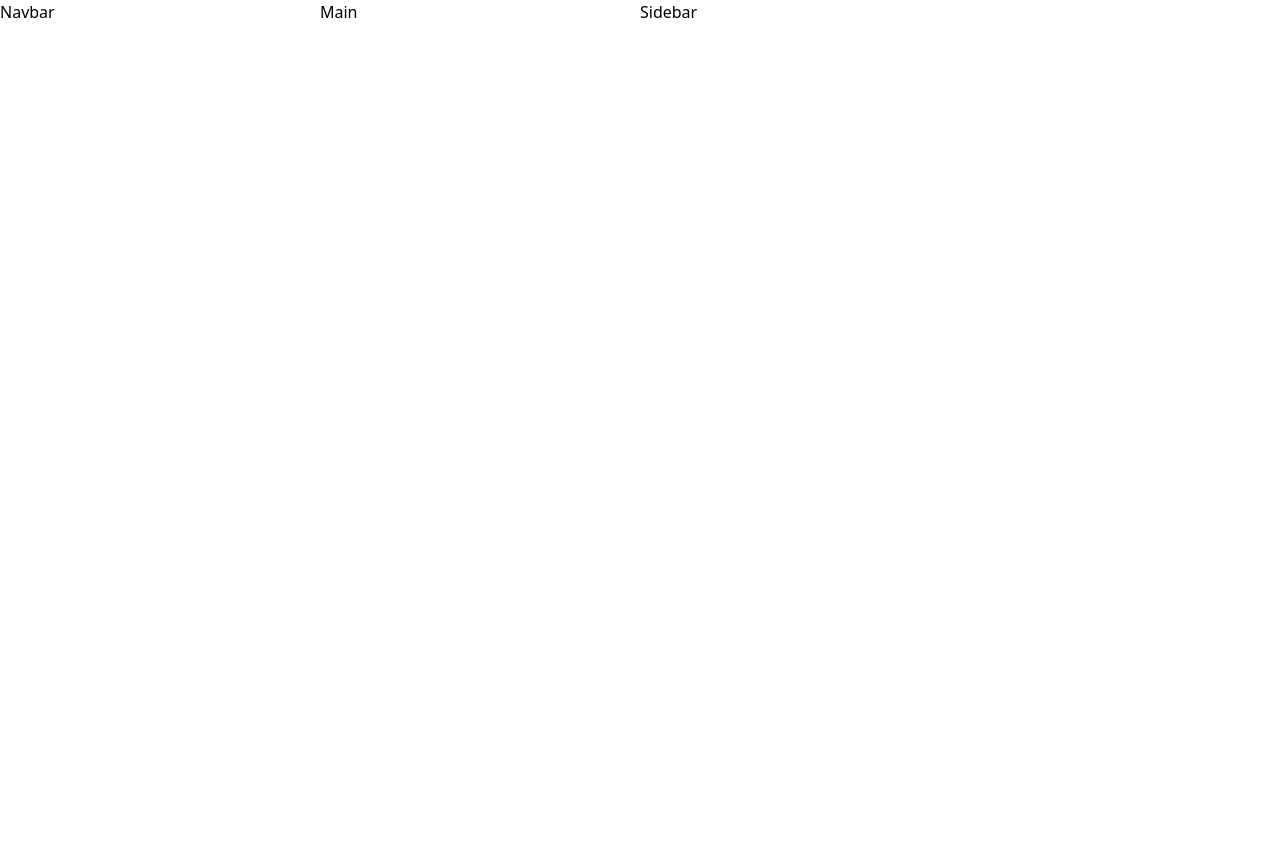
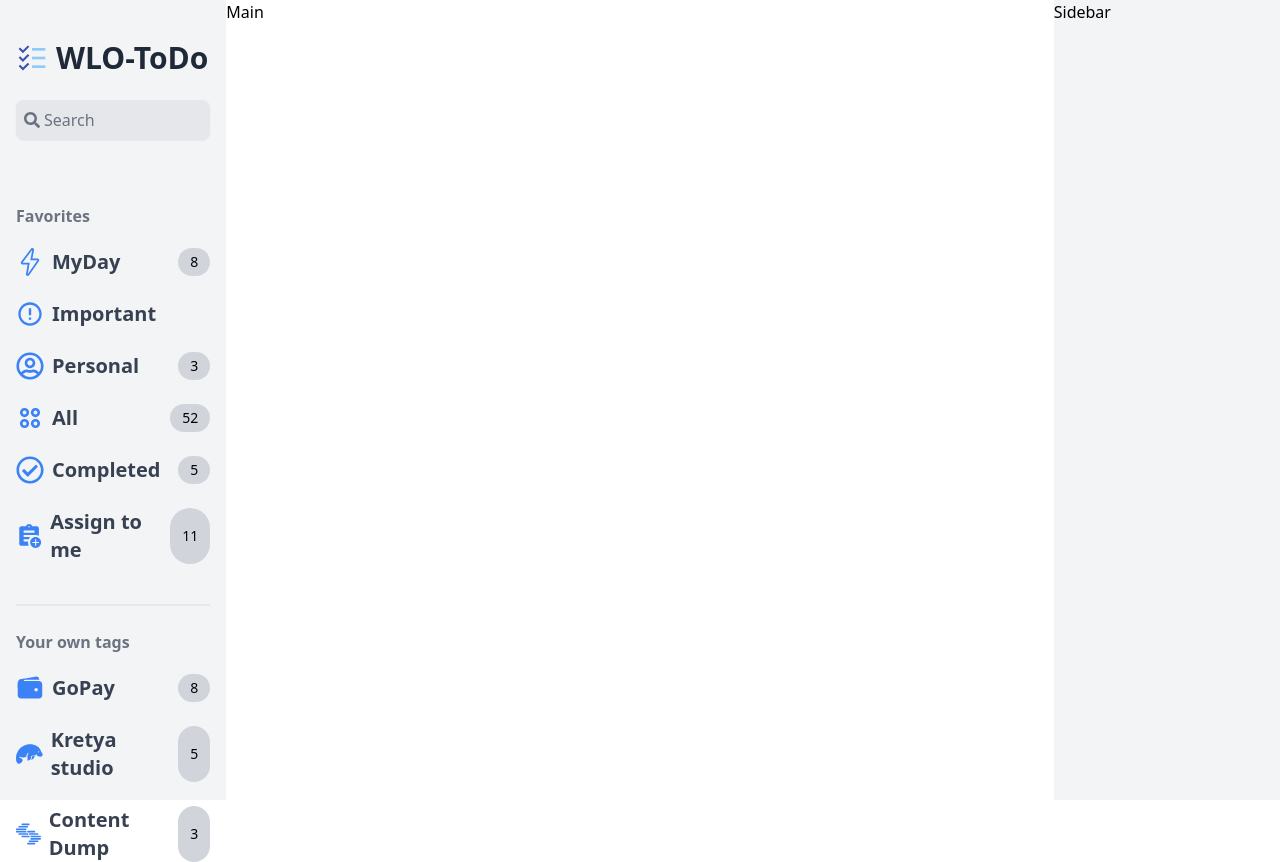
Before and after one commit to mfeti/WLO-ToDo, a React (Vite) app: page / in a window 1280 px wide. Before the commit the page ends 800 px from the top, so only its background shows below. Built offline with nearby package versions, Linux system fonts and the light colour scheme.

Commit message:
nav bar done

```diff
--- a/src/App.jsx
+++ b/src/App.jsx
@@ -14,9 +14,8 @@ export default function App() {
     AOS.refresh();
   }, []);
   return (
-    <div className="grid grid-cols-4 ">
+    <div className="flex justify-between">
       <Navbar />
-
       <Main />
       <Sidebar />
     </div>
--- a/src/components/Main.jsx
+++ b/src/components/Main.jsx
@@ -1,5 +1,5 @@
 function Main() {
-  return <div>Main</div>;
+  return <section className="w-full h-screen">Main</section>;
 }
 
 export default Main;
--- a/src/components/Navbar.jsx
+++ b/src/components/Navbar.jsx
@@ -1,5 +1,151 @@
+import { FaRegCheckCircle, FaRegUserCircle, FaSearch } from "react-icons/fa";
+import { FcTodoList } from "react-icons/fc";
+import { IoWallet } from "react-icons/io5";
+import { MdAssignmentAdd } from "react-icons/md";
+import { PiCirclesFourBold } from "react-icons/pi";
+import { RiErrorWarningLine } from "react-icons/ri";
+import { SiContentstack, SiStudio3T } from "react-icons/si";
+import { SlEnergy } from "react-icons/sl";
+
 function Navbar() {
-  return <div>Navbar</div>;
+  return (
+    <section className="bg-gray-100 w-[350px] h-screen">
+      <div className="mx-4 my-10">
+        <div className="space-y-6">
+          {/* logo section  */}
+          <div className="flex gap-2 items-center">
+            <FcTodoList className="w-8 h-8 object-contain" />
+            <span className="font-bold text-3xl text-gray-800">WLO-ToDo</span>
+          </div>
+          {/* Filter section  */}
+          <div className="relative group">
+            <input
+              type="text"
+              placeholder="Search"
+              className="pl-7 pr-2 py-2 rounded-lg placeholder:text-gray-500 bg-gray-200 inline-block w-full focus:outline-none focus:ring focus:ring-blue-200 shadow-sm transition-all duration-200"
+            />
+            <FaSearch className="text-gray-500 absolute top-1/2 -translate-y-1/2 left-2 group-hover:text-blue-300 transition-all duration-200" />
+          </div>
+          {/* 🔖 Favorites section  */}
+          <div className="py-10 border-b-2 ">
+            <p className="font-semibold text-gray-500">Favorites</p>
+            <div className="mt-5 space-y-6">
+              {/* My day  */}
+              <div className="flex justify-between">
+                <div className="flex gap-2 items-center">
+                  <SlEnergy className="text-blue-500 w-7 h-7" />
+                  <p className="font-semibold text-xl text-gray-700">MyDay</p>
+                </div>
+                <div className="flex justify-center items-center bg-gray-300 text-sm px-3 py-1 rounded-full">
+                  <span>8</span>
+                </div>
+              </div>
+              {/* important  */}
+              <div className="flex justify-between">
+                <div className="flex gap-2 items-center">
+                  <RiErrorWarningLine className="text-blue-500 w-7 h-7" />
+                  <p className="font-semibold text-xl text-gray-700">
+                    Important
+                  </p>
+                </div>
+                {/* <div className="flex justify-center items-center bg-gray-300 px-3 py-1 text-sm rounded-full">
+                  <span>5</span>
+                  <CiCircleCheck />
+                </div> */}
+              </div>
+              {/* personal  */}
+              <div className="flex justify-between">
+                <div className="flex gap-2 items-center">
+                  <FaRegUserCircle className="text-blue-500 w-7 h-7" />
+                  <p className="font-semibold text-xl text-gray-700">
+                    Personal
+                  </p>
+                </div>
+                <div className="flex justify-center items-center bg-gray-300 px-3 py-1 text-sm rounded-full">
+                  <span>3</span>
+                </div>
+              </div>
+              {/* All  */}
+              <div className="flex justify-between">
+                <div className="flex gap-2 items-center">
+                  <PiCirclesFourBold className="text-blue-500 w-7 h-7" />
+                  <p className="font-semibold text-xl text-gray-700">All</p>
+                </div>
+                <div className="flex justify-center items-center bg-gray-300 px-3 py-1 text-sm rounded-full">
+                  <span>52</span>
+                </div>
+              </div>
+              {/* completed  */}
+              <div className="flex justify-between">
+                <div className="flex gap-2 items-center">
+                  <FaRegCheckCircle className="text-blue-500 w-7 h-7" />
+                  <p className="font-semibold text-xl text-gray-700">
+                    Completed
+                  </p>
+                </div>
+                <div className="flex justify-center items-center bg-gray-300 px-3 py-1 text-sm rounded-full">
+                  <span>5</span>
+                </div>
+              </div>
+              {/* All  */}
+              <div className="flex justify-between">
+                <div className="flex gap-2 items-center">
+                  <MdAssignmentAdd className="text-blue-500 w-7 h-7" />
+                  <p className="font-semibold text-xl text-gray-700">
+                    Assign to me
+                  </p>
+                </div>
+                <div className="flex justify-center items-center bg-gray-300 px-3 py-1 text-sm rounded-full">
+                  <span>11</span>
+                </div>
+              </div>
+            </div>
+          </div>
+
+          {/* tags section  */}
+          <div className="">
+            <p className="font-semibold text-gray-500">Your own tags</p>
+            <div className="mt-5 space-y-6">
+              {/* Go pay  */}
+              <div className="flex justify-between">
+                <div className="flex gap-2 items-center">
+                  <IoWallet className="text-blue-500 w-7 h-7" />
+                  <p className="font-semibold text-xl text-gray-700">GoPay</p>
+                </div>
+                <div className="flex justify-center items-center bg-gray-300 text-sm px-3 py-1 rounded-full">
+                  <span>8</span>
+                </div>
+              </div>
+              {/* Kretya studio */}
+              <div className="flex justify-between">
+                <div className="flex gap-2 items-center">
+                  <SiStudio3T className="text-blue-500 w-7 h-7" />
+                  <p className="font-semibold text-xl text-gray-700">
+                    Kretya studio
+                  </p>
+                </div>
+                <div className="flex justify-center items-center bg-gray-300 px-3 py-1 text-sm rounded-full">
+                  <span>5</span>
+                </div>
+              </div>
+              {/* Content Dump  */}
+              <div className="flex justify-between">
+                <div className="flex gap-2 items-center">
+                  <SiContentstack className="text-blue-500 w-7 h-7" />
+                  <p className="font-semibold text-xl text-gray-700">
+                    Content Dump
+                  </p>
+                </div>
+                <div className="flex justify-center items-center bg-gray-300 px-3 py-1 text-sm rounded-full">
+                  <span>3</span>
+                </div>
+              </div>
+            </div>
+          </div>
+        </div>
+      </div>
+    </section>
+  );
 }
 
 export default Navbar;
--- a/src/components/Sidebar.jsx
+++ b/src/components/Sidebar.jsx
@@ -1,5 +1,5 @@
 function Sidebar() {
-  return <div>Sidebar</div>;
+  return <section className="bg-gray-100 w-[350px] h-screen">Sidebar</section>;
 }
 
 export default Sidebar;
--- /dev/null
+++ b/src/constants/index.js
@@ -0,0 +1,6 @@
+export const FavoritesList = [
+  {
+    id: 1,
+    icon: "",
+  },
+];
```
